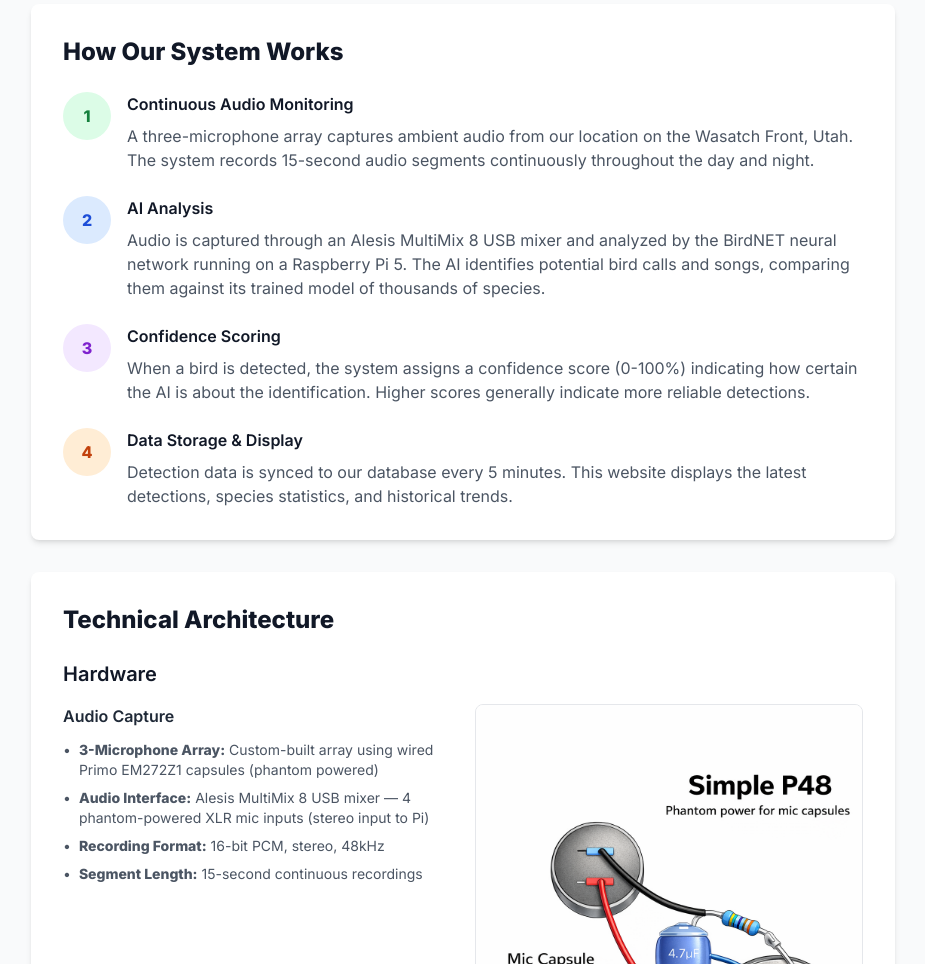
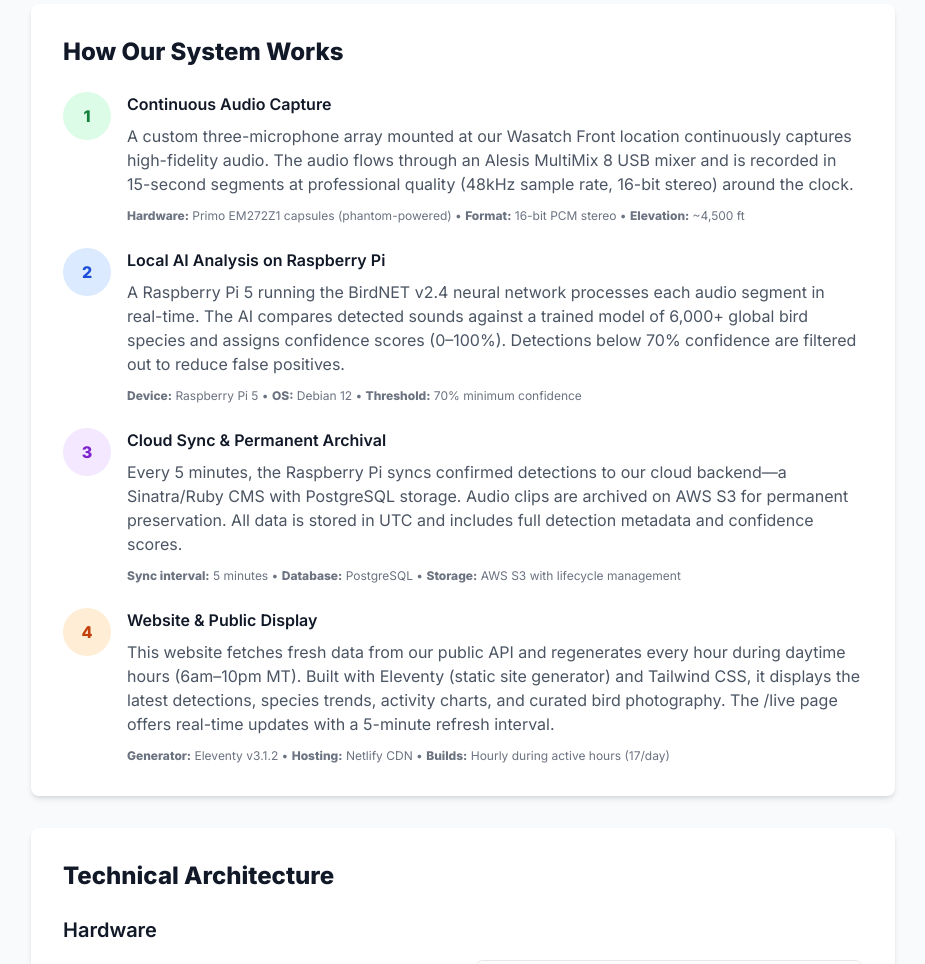
Before and after one commit to WasatchBitworks/birdworks-frontend, an Eleventy site: page src/about.html in a window 1280 px wide. Shown: the part 860-1824 px from the top of the page, without its empty margins (177-1102 px from the left). Built offline with nearby package versions, Linux system fonts and the light colour scheme; Eleventy itself is replaced by a stand-in of ours; files that its build step writes are made by us from their sources; no server answers.

Commit message:
Enhance 'How Our System Works' section with technical details

```diff
--- a/src/about.html
+++ b/src/about.html
@@ -56,58 +56,74 @@ description: Learn how our BirdNET-Pi-based system captures high-quality audio a
     <div class="bg-white rounded-lg shadow-md p-8 mb-8">
       <h2 class="text-2xl font-bold text-gray-900 mb-6">How Our System Works</h2>
       <div class="space-y-6">
-        <!-- Step 1 -->
+        <!-- Step 1: Audio Capture -->
         <div class="flex gap-4">
           <div class="flex-shrink-0 w-12 h-12 bg-green-100 rounded-full flex items-center justify-center text-green-700 font-bold">
             1
           </div>
           <div>
-            <h3 class="font-semibold text-gray-900 mb-2">Continuous Audio Monitoring</h3>
-            <p class="text-gray-600">
-              A three-microphone array captures ambient audio from our location on the Wasatch Front, Utah. The system records
-              15-second audio segments continuously throughout the day and night.
+            <h3 class="font-semibold text-gray-900 mb-2">Continuous Audio Capture</h3>
+            <p class="text-gray-600 mb-3">
+              A custom three-microphone array mounted at our Wasatch Front location continuously captures high-fidelity audio.
+              The audio flows through an Alesis MultiMix 8 USB mixer and is recorded in 15-second segments at professional quality
+              (48kHz sample rate, 16-bit stereo) around the clock.
+            </p>
+            <p class="text-xs text-gray-500">
+              <strong>Hardware:</strong> Primo EM272Z1 capsules (phantom-powered) • <strong>Format:</strong> 16-bit PCM stereo • <strong>Elevation:</strong> ~4,500 ft
             </p>
           </div>
         </div>
 
-        <!-- Step 2 -->
+        <!-- Step 2: Local Analysis -->
         <div class="flex gap-4">
           <div class="flex-shrink-0 w-12 h-12 bg-blue-100 rounded-full flex items-center justify-center text-blue-700 font-bold">
             2
           </div>
           <div>
-            <h3 class="font-semibold text-gray-900 mb-2">AI Analysis</h3>
-            <p class="text-gray-600">
-              Audio is captured through an Alesis MultiMix 8 USB mixer and analyzed by the BirdNET neural network running on a Raspberry Pi 5.
-              The AI identifies potential bird calls and songs, comparing them against its trained model of thousands of species.
+            <h3 class="font-semibold text-gray-900 mb-2">Local AI Analysis on Raspberry Pi</h3>
+            <p class="text-gray-600 mb-3">
+              A Raspberry Pi 5 running the BirdNET v2.4 neural network processes each audio segment in real-time.
+              The AI compares detected sounds against a trained model of 6,000+ global bird species and assigns confidence scores
+              (0–100%). Detections below 70% confidence are filtered out to reduce false positives.
+            </p>
+            <p class="text-xs text-gray-500">
+              <strong>Device:</strong> Raspberry Pi 5 • <strong>OS:</strong> Debian 12 • <strong>Threshold:</strong> 70% minimum confidence
             </p>
           </div>
         </div>
 
-        <!-- Step 3 -->
+        <!-- Step 3: Cloud Sync & Storage -->
         <div class="flex gap-4">
           <div class="flex-shrink-0 w-12 h-12 bg-purple-100 rounded-full flex items-center justify-center text-purple-700 font-bold">
             3
           </div>
           <div>
-            <h3 class="font-semibold text-gray-900 mb-2">Confidence Scoring</h3>
-            <p class="text-gray-600">
-              When a bird is detected, the system assigns a confidence score (0-100%) indicating how certain the AI is
-              about the identification. Higher scores generally indicate more reliable detections.
+            <h3 class="font-semibold text-gray-900 mb-2">Cloud Sync & Permanent Archival</h3>
+            <p class="text-gray-600 mb-3">
+              Every 5 minutes, the Raspberry Pi syncs confirmed detections to our cloud backend—a Sinatra/Ruby CMS with PostgreSQL storage.
+              Audio clips are archived on AWS S3 for permanent preservation. All data is stored in UTC and includes full detection metadata
+              and confidence scores.
+            </p>
+            <p class="text-xs text-gray-500">
+              <strong>Sync interval:</strong> 5 minutes • <strong>Database:</strong> PostgreSQL • <strong>Storage:</strong> AWS S3 with lifecycle management
             </p>
           </div>
         </div>
 
-        <!-- Step 4 -->
+        <!-- Step 4: Public Display -->
         <div class="flex gap-4">
           <div class="flex-shrink-0 w-12 h-12 bg-orange-100 rounded-full flex items-center justify-center text-orange-700 font-bold">
             4
           </div>
           <div>
-            <h3 class="font-semibold text-gray-900 mb-2">Data Storage & Display</h3>
-            <p class="text-gray-600">
-              Detection data is synced to our database every 5 minutes. This website displays the latest detections,
-              species statistics, and historical trends.
+            <h3 class="font-semibold text-gray-900 mb-2">Website & Public Display</h3>
+            <p class="text-gray-600 mb-3">
+              This website fetches fresh data from our public API and regenerates every hour during daytime hours (6am–10pm MT).
+              Built with Eleventy (static site generator) and Tailwind CSS, it displays the latest detections, species trends,
+              activity charts, and curated bird photography. The /live page offers real-time updates with a 5-minute refresh interval.
+            </p>
+            <p class="text-xs text-gray-500">
+              <strong>Generator:</strong> Eleventy v3.1.2 • <strong>Hosting:</strong> Netlify CDN • <strong>Builds:</strong> Hourly during active hours (17/day)
             </p>
           </div>
         </div>
```
